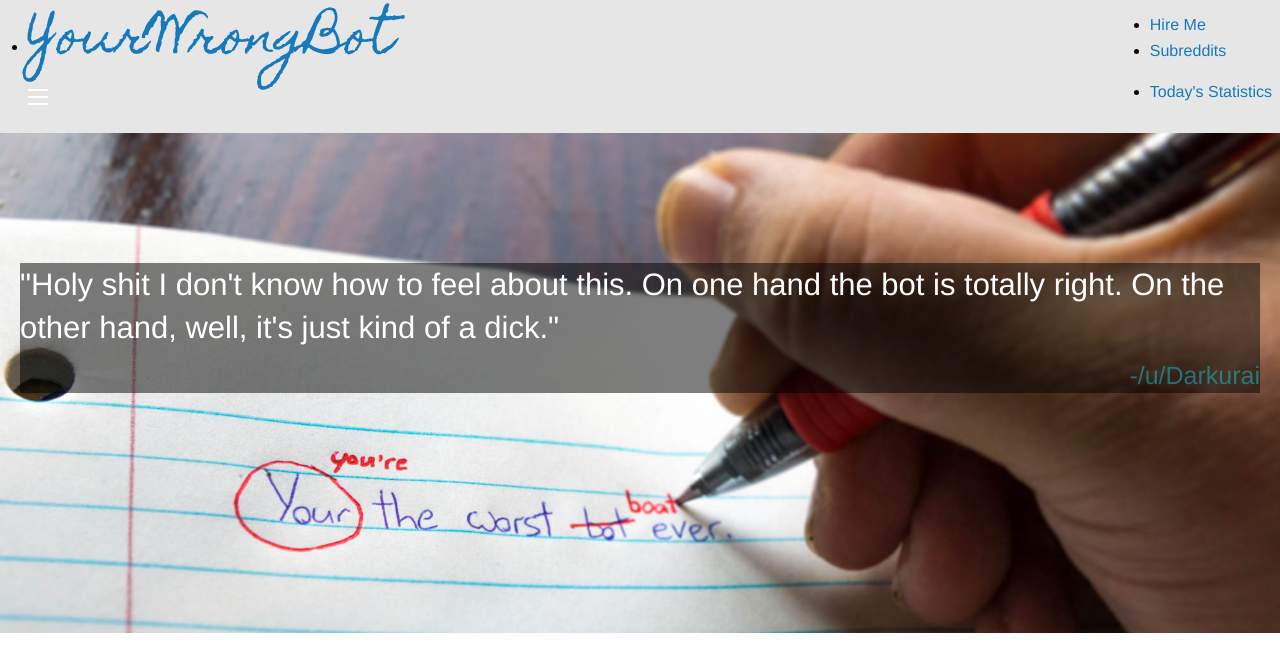
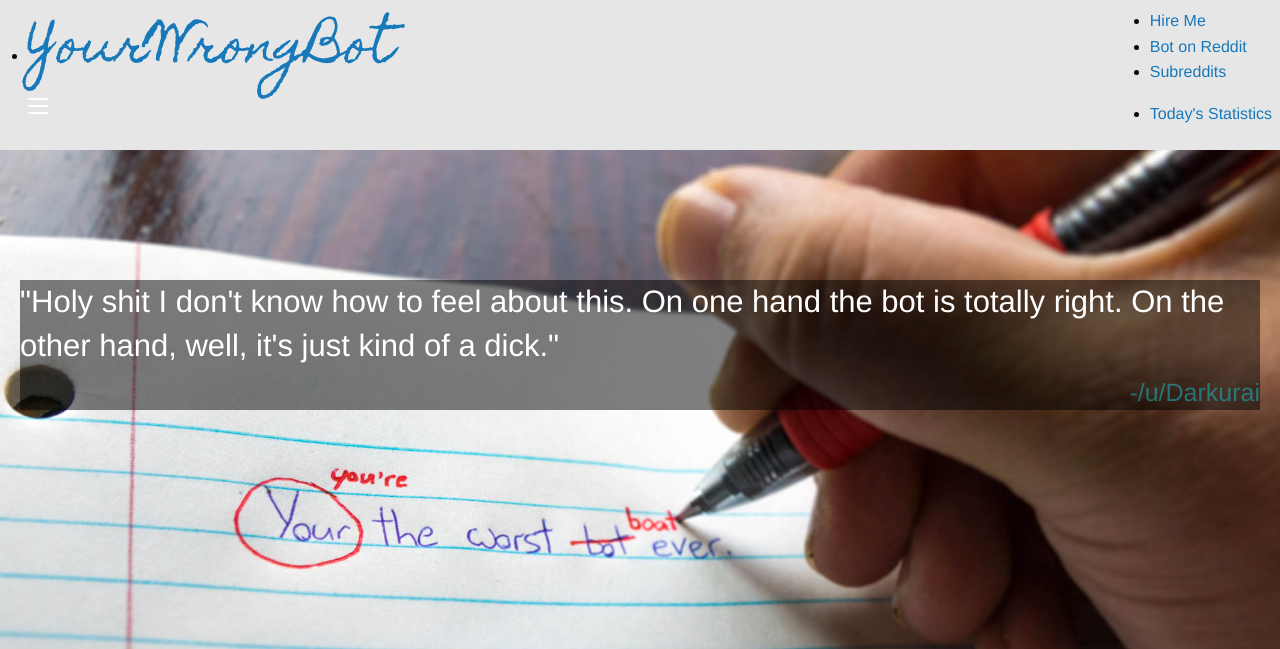
Before and after one commit to JohnathanWeisner/YourWrongBot-rails, a Rails app: page / in a window 1280 px wide. Shown: the top 649 px of the page. Run offline with Rails 7, Linux system fonts and the light colour scheme; data that the repository does not hold is empty; style sheets or scripts are compiled from the project's sources; some libraries are stand-ins or nearby versions; some web fonts are replaced.

Commit message:
Add link to Reddit User Profile

```diff
--- a/app/views/layouts/application.html.erb
+++ b/app/views/layouts/application.html.erb
@@ -29,7 +29,8 @@
           <!-- Right Nav Section -->
           <ul class="right">
 
-            <li><%= link_to "Hire Me", "https://www.linkedin.com/in/joweisner"  %></li>
+            <li><%= link_to "Hire Me", "https://www.linkedin.com/in/joweisner" %></li>
+            <li><%= link_to "Bot on Reddit", "http://www.reddit.com/user/YourWrongBot/" %></li>
             <li class="has-dropdown">
               <%= link_to "Subreddits", subreddits_path %>
               <ul class="dropdown">
```
